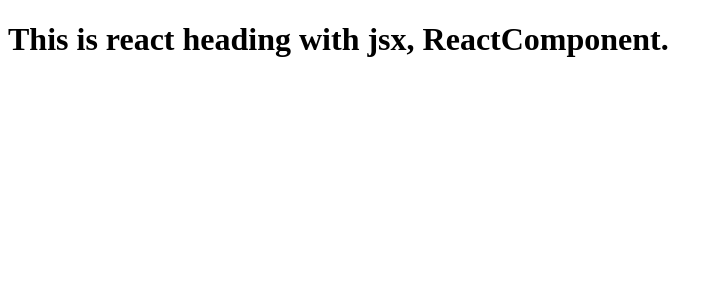
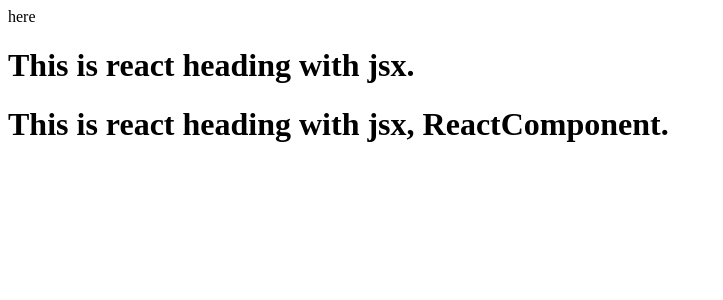
Before and after one commit to avichaljn97/namaste-react-practice, a React (Vite) app: page / in a window 1280 px wide. Shown: the top 300 px of the page, without its empty margins (0-723 px from the left). Built offline with nearby package versions, Linux system fonts and the light colour scheme.

Commit message:
episode 3

```diff
--- a/App.js
+++ b/App.js
@@ -2,10 +2,14 @@ import React from "react";
 import ReactDOM from "react-dom/client";
 
 const jsxElement = <h1 id="heading">This is react heading with jsx.</h1>;
+const variable = "here";
+const ReactComponent = () => (
+  <div id="container">
+    {variable}{jsxElement}
 
-const ReactComponent = () => {
-    return <h1 id="heading">This is react heading with jsx, ReactComponent.</h1>;
-}
+    <h1 id="heading">This is react heading with jsx, ReactComponent.</h1>
+  </div>
+);
 
 const root = ReactDOM.createRoot(document.getElementById("root"));
 root.render(<ReactComponent />);
```
Also changed, not shown: 2 other files (tests, documents, lock files or other folders).
